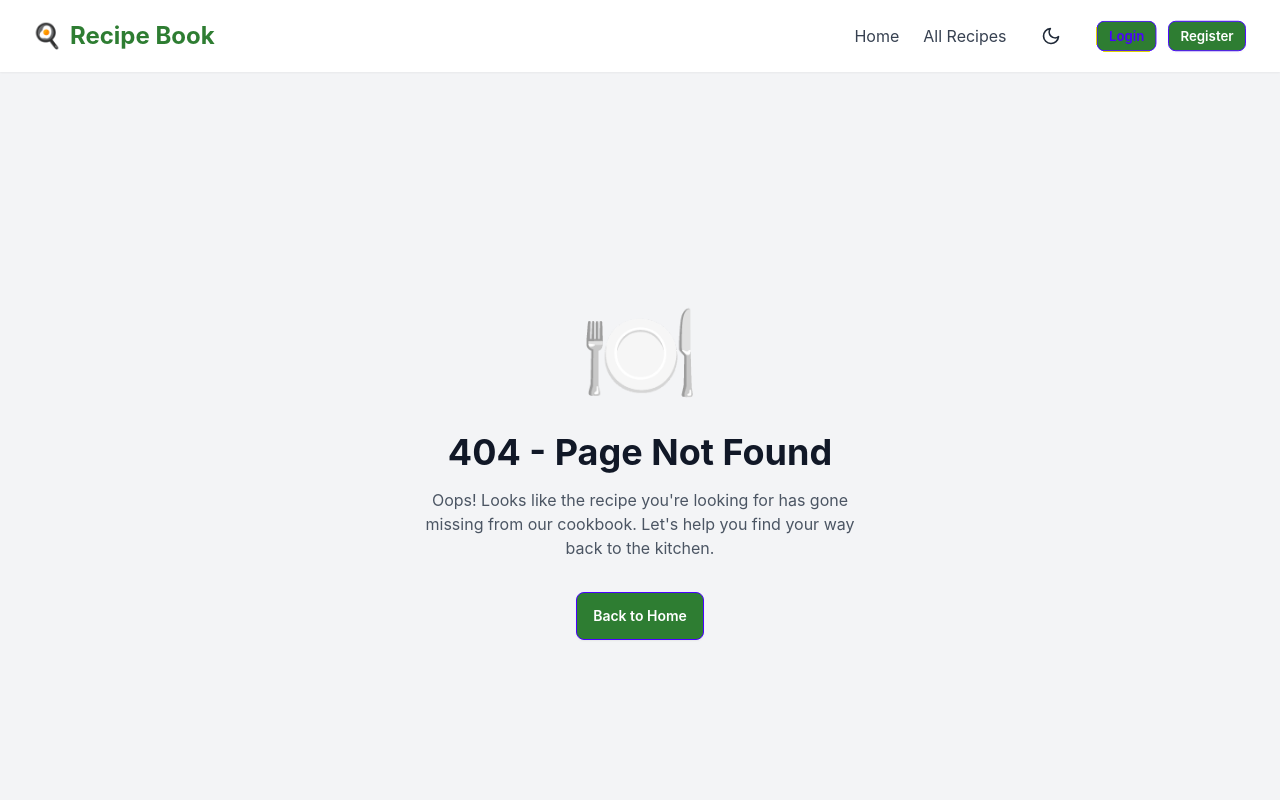
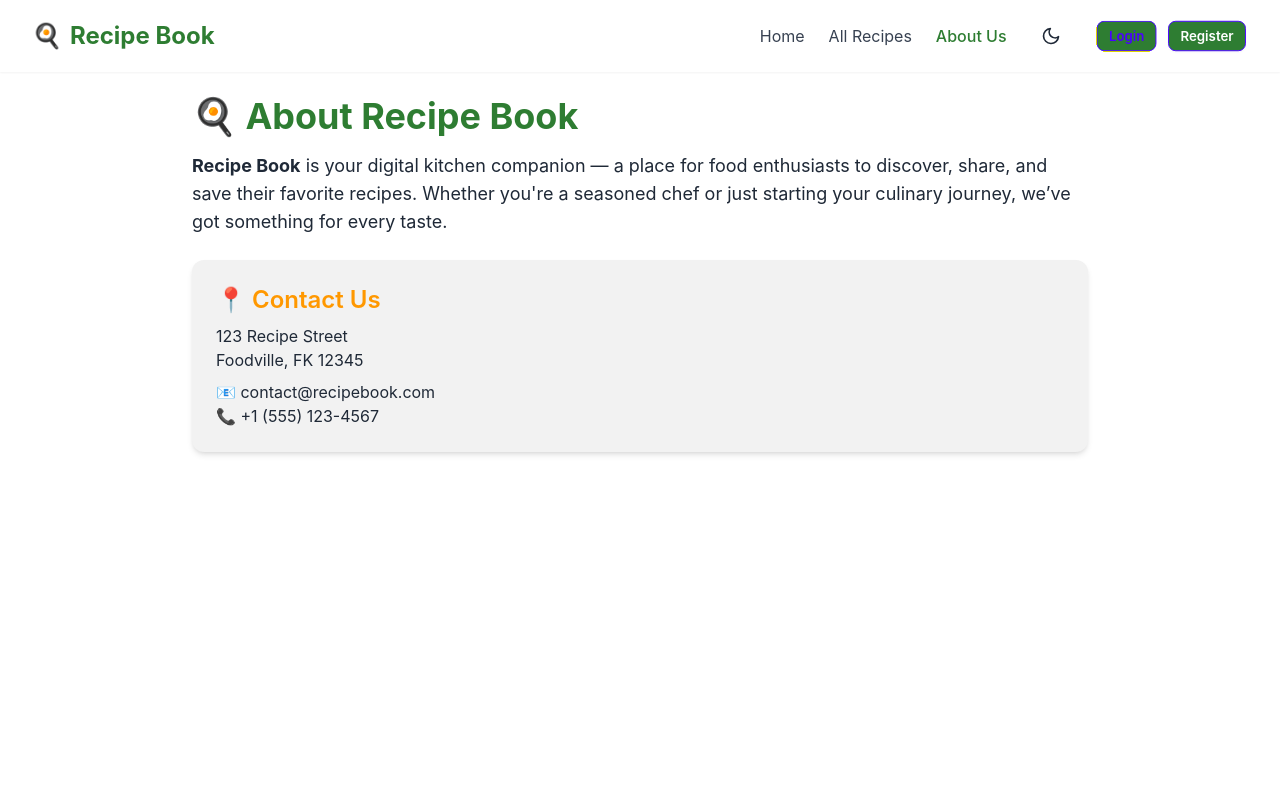
Before and after one commit to NaimaNITU/recipe-book.frontend, a React (Vite) app: page /about in a window 1280 px wide. Shown: the top 800 px of the page. Built offline with nearby package versions, Linux system fonts and the light colour scheme; no server answers.

Commit message:
navbar updated

```diff
--- a/src/components/shared/Navbar.jsx
+++ b/src/components/shared/Navbar.jsx
@@ -1,24 +1,29 @@
-import { useState } from 'react'
-import { Link, NavLink } from 'react-router-dom'
-import { useAuth } from '../../contexts/AuthContext'
-import { FiMenu, FiX, FiSun, FiMoon } from 'react-icons/fi'
-import ThemeToggle from '../ui/ThemeToggle'
+import { useState } from "react";
+import { Link, NavLink } from "react-router-dom";
+import { useAuth } from "../../contexts/AuthContext";
+import { FiMenu, FiX, FiSun, FiMoon } from "react-icons/fi";
+import ThemeToggle from "../ui/ThemeToggle";
 
 const Navbar = () => {
-  const { user, logout } = useAuth()
-  const [isMenuOpen, setIsMenuOpen] = useState(false)
-  const [isDropdownOpen, setIsDropdownOpen] = useState(false)
+  const { user, logout } = useAuth();
+  const [isMenuOpen, setIsMenuOpen] = useState(false);
+  const [isDropdownOpen, setIsDropdownOpen] = useState(false);
 
-  const toggleMenu = () => setIsMenuOpen(!isMenuOpen)
-  const toggleDropdown = () => setIsDropdownOpen(!isDropdownOpen)
-  const closeMenu = () => setIsMenuOpen(false)
+  const toggleMenu = () => setIsMenuOpen(!isMenuOpen);
+  const toggleDropdown = () => setIsDropdownOpen(!isDropdownOpen);
+  const closeMenu = () => setIsMenuOpen(false);
 
   return (
     <header className="bg-white dark:bg-gray-900 shadow-sm sticky top-0 z-50">
       <div className="container py-4 flex items-center justify-between">
         {/* Logo */}
-        <Link to="/" className="text-2xl font-bold text-primary flex items-center gap-2">
-          <span role="img" aria-label="recipe book icon">🍳</span>
+        <Link
+          to="/"
+          className="text-2xl font-bold text-primary flex items-center gap-2"
+        >
+          <span role="img" aria-label="recipe book icon">
+            🍳
+          </span>
           Recipe Book
         </Link>
 
@@ -43,6 +48,16 @@ const Navbar = () => {
             }
           >
             All Recipes
+          </NavLink>
+          <NavLink
+            to="/about"
+            className={({ isActive }) =>
+              isActive
+                ? "text-primary font-medium"
+                : "text-gray-700 dark:text-gray-300 hover:text-primary dark:hover:text-primary transition-colors"
+            }
+          >
+            About Us
           </NavLink>
           {user && (
             <>
@@ -78,7 +93,7 @@ const Navbar = () => {
                 className="flex items-center focus:outline-none"
               >
                 <img
-                  src={user.photoURL || 'https://i.pravatar.cc/150?img=3'}
+                  src={user.photoURL || "https://i.pravatar.cc/150?img=3"}
                   alt={user.displayName}
                   className="w-10 h-10 rounded-full object-cover border-2 border-primary"
                 />
@@ -109,10 +124,7 @@ const Navbar = () => {
               >
                 Login
               </Link>
-              <Link
-                to="/auth/register"
-                className="btn btn-sm btn-primary"
-              >
+              <Link to="/auth/register" className="btn btn-sm btn-primary">
                 Register
               </Link>
             </div>
@@ -181,11 +193,13 @@ const Navbar = () => {
                 <div className="py-2 flex items-center justify-between">
                   <div className="flex items-center space-x-3">
                     <img
-                      src={user.photoURL || 'https://i.pravatar.cc/150?img=3'}
+                      src={user.photoURL || "https://i.pravatar.cc/150?img=3"}
                       alt={user.displayName}
                       className="w-8 h-8 rounded-full object-cover border-2 border-primary"
                     />
-                    <span className="text-gray-700 dark:text-gray-300">{user.displayName}</span>
+                    <span className="text-gray-700 dark:text-gray-300">
+                      {user.displayName}
+                    </span>
                   </div>
                   <button
                     onClick={logout}
@@ -223,7 +237,7 @@ const Navbar = () => {
         </div>
       )}
     </header>
-  )
-}
+  );
+};
 
-export default Navbar
+export default Navbar;
--- /dev/null
+++ b/src/pages/About.jsx
@@ -0,0 +1,43 @@
+import React from "react";
+import Navbar from "../components/shared/Navbar";
+
+const About = () => {
+  return (
+    <>
+      <Navbar />
+      <div className="min-h-screen bg-base-100 text-base-content p-6">
+        <div className="max-w-4xl mx-auto">
+          <h1 className="text-4xl font-bold mb-4 text-primary">
+            🍳 About Recipe Book
+          </h1>
+          <p className="text-lg mb-6">
+            <strong>Recipe Book</strong> is your digital kitchen companion — a
+            place for food enthusiasts to discover, share, and save their
+            favorite recipes. Whether you're a seasoned chef or just starting
+            your culinary journey, we’ve got something for every taste.
+          </p>
+
+          <div className="bg-base-200 rounded-xl p-6 shadow-md">
+            <h2 className="text-2xl font-semibold mb-2 text-secondary">
+              📍 Contact Us
+            </h2>
+            <p>123 Recipe Street</p>
+            <p>Foodville, FK 12345</p>
+            <p className="mt-2">
+              📧{" "}
+              <a
+                href="mailto:contact@recipebook.com"
+                className="link link-hover"
+              >
+                contact@recipebook.com
+              </a>
+            </p>
+            <p>📞 +1 (555) 123-4567</p>
+          </div>
+        </div>
+      </div>
+    </>
+  );
+};
+
+export default About;
--- a/src/routes/router.jsx
+++ b/src/routes/router.jsx
@@ -12,6 +12,7 @@ import RecipeDetails from "../pages/RecipeDetails";
 import Login from "../pages/Login";
 import Register from "../pages/Register";
 import NotFound from "../pages/NotFound";
+import About from "../pages/About";
 
 const router = createBrowserRouter([
   {
@@ -55,6 +56,10 @@ const router = createBrowserRouter([
       { path: "*", element: <NotFound /> },
     ],
   },
+  {
+    path: "/about",
+    element: <About></About>,
+  },
 ]);
 
 export default router;
```
